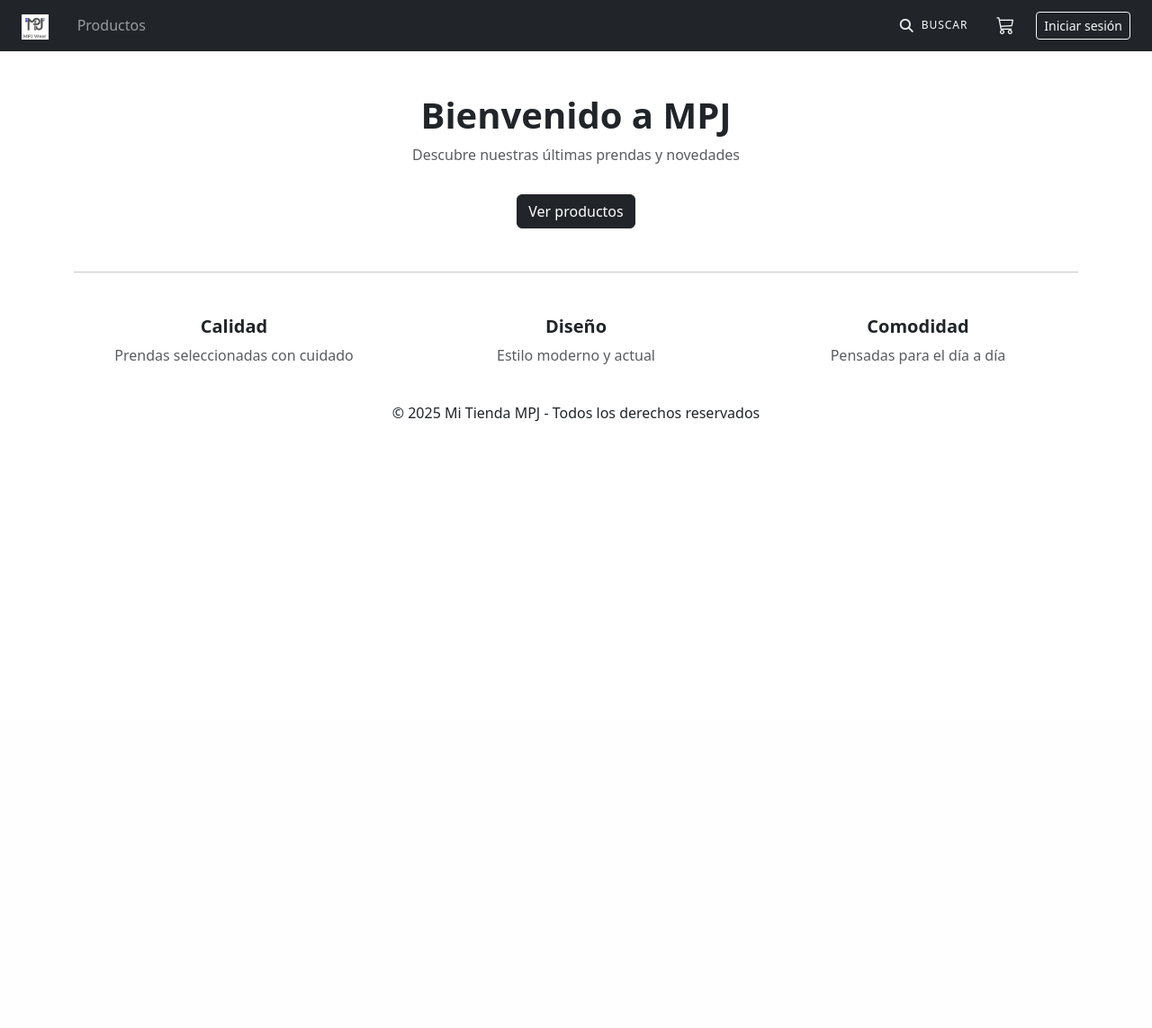
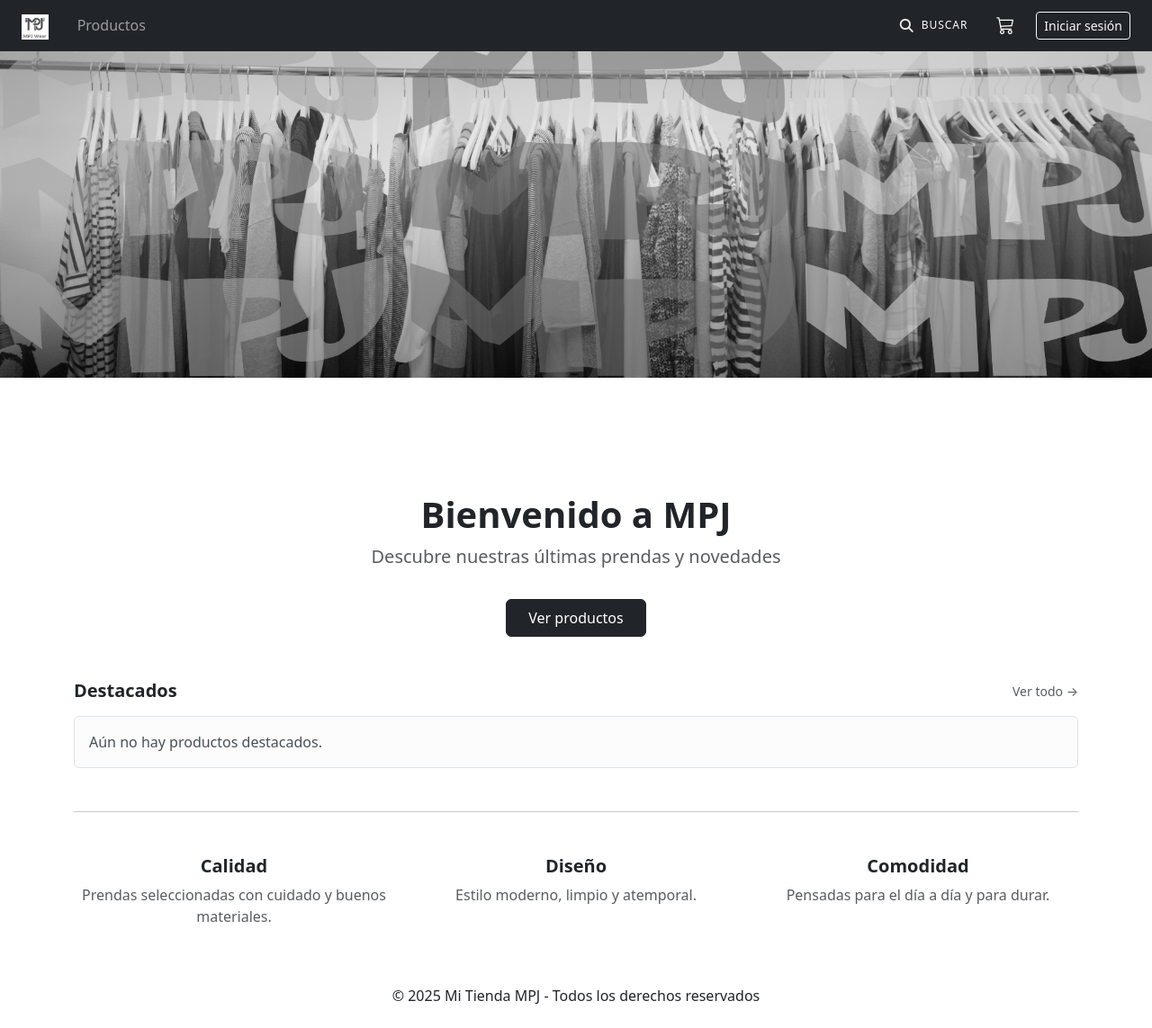
Before and after one commit to Mpatyy/MPJ-Wear, a Symfony app: template templates/home/index.html.twig in a window 1280 px wide. Shown: the whole page at 90% size. Before the commit the page ends 469 px from the top, so only its background shows below. Run offline with Twig, Linux system fonts and the light colour scheme; the template is opened without the code that fills it, so the values that code supplies are empty; some libraries are stand-ins or nearby versions.

Commit message:
no me toqueis nada gracias

```diff
--- a/templates/home/index.html.twig
+++ b/templates/home/index.html.twig
@@ -1,34 +1,93 @@
 {% extends 'base.html.twig' %}
 
 {% block title %}Inicio | Mi Tienda MPJ{% endblock %}
+
+{% block hero %}
+  <div class="w-100 mb-5">
+    <img
+      src="{{ asset('images/portada.png') }}"
+      alt="MPJ WEAR"
+      class="img-fluid w-100"
+      style="max-height: 420px; object-fit: cover;"
+    >
+  </div>
+{% endblock %}
 
 {% block body %}
 
 <div class="text-center mb-5">
   <h1 class="fw-bold">Bienvenido a MPJ</h1>
-    <p class="text-muted">
+  <p class="text-muted fs-5">
     Descubre nuestras últimas prendas y novedades
   </p>
 
-    <a href="{{ path('producto_listado') }}" class="btn btn-dark mt-3">
+  <a href="{{ path('producto_listado') }}" class="btn btn-dark px-4 py-2 mt-3">
     Ver productos
   </a>
 </div>
 
+{# ✅ DESTACADOS #}
+<div class="d-flex align-items-center justify-content-between mb-3">
+  <h2 class="h5 mb-0 fw-semibold">Destacados</h2>
+  <a href="{{ path('producto_listado') }}" class="text-decoration-none text-muted small">
+    Ver todo →
+  </a>
+</div>
+
+{% if destacados is defined and destacados is not empty %}
+  <div class="row row-cols-2 row-cols-md-4 g-3 mb-5">
+    {% for p in destacados %}
+      <div class="col">
+        <a href="{{ path('producto_detalle', {'id': p.id}) }}" class="text-decoration-none text-dark">
+          <div class="card h-100 border-0 shadow-sm">
+            {% if p.imagen %}
+              <img
+                src="{{ asset('images/' ~ p.imagen) }}"
+                class="card-img-top"
+                alt="Imagen de {{ p.nombre }}"
+                style="aspect-ratio: 3/4; object-fit: cover; border-radius: 10px;"
+                onerror="this.src='{{ asset('images/placeholder.png') }}'"
+              >
+            {% else %}
+              <div class="d-flex align-items-center justify-content-center text-muted"
+                   style="aspect-ratio: 3/4; background:#f7f7f7; border-radius: 10px;">
+                Sin imagen
+              </div>
+            {% endif %}
+
+            <div class="card-body px-0 pt-2 pb-0">
+              <div class="small fw-semibold" style="line-height:1.2;">
+                {{ p.nombre }}
+              </div>
+              <div class="small text-muted">
+                {{ p.precio|number_format(2, ',', '.') }} €
+              </div>
+            </div>
+          </div>
+        </a>
+      </div>
+    {% endfor %}
+  </div>
+{% else %}
+  <div class="alert alert-light border mb-5">
+    Aún no hay productos destacados.
+  </div>
+{% endif %}
+
 <hr class="my-5">
 
 <div class="row text-center">
-    <div class="col-md-4">
+  <div class="col-md-4 mb-4">
     <h5 class="fw-semibold">Calidad</h5>
-        <p class="text-muted">Prendas seleccionadas con cuidado</p>
+    <p class="text-muted">Prendas seleccionadas con cuidado y buenos materiales.</p>
   </div>
-    <div class="col-md-4">
+  <div class="col-md-4 mb-4">
     <h5 class="fw-semibold">Diseño</h5>
-        <p class="text-muted">Estilo moderno y actual</p>
+    <p class="text-muted">Estilo moderno, limpio y atemporal.</p>
   </div>
-    <div class="col-md-4">
+  <div class="col-md-4 mb-4">
     <h5 class="fw-semibold">Comodidad</h5>
-        <p class="text-muted">Pensadas para el día a día</p>
+    <p class="text-muted">Pensadas para el día a día y para durar.</p>
   </div>
 </div>
 
```
Also changed, not shown: src/Controller/HomeController.php (+9 -3 lines), templates/portal.html.twig (+13 -1 lines). Lines whose indentation alone changed are shown as unchanged.
